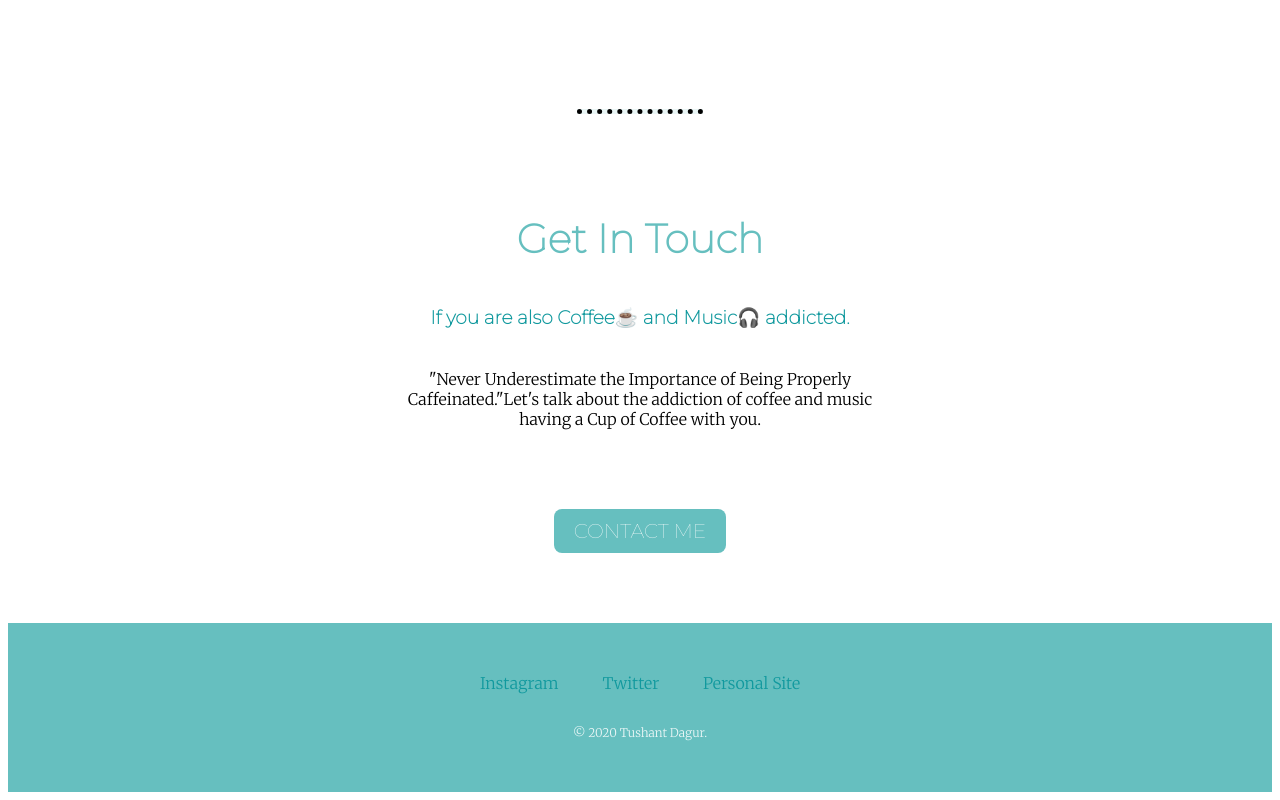
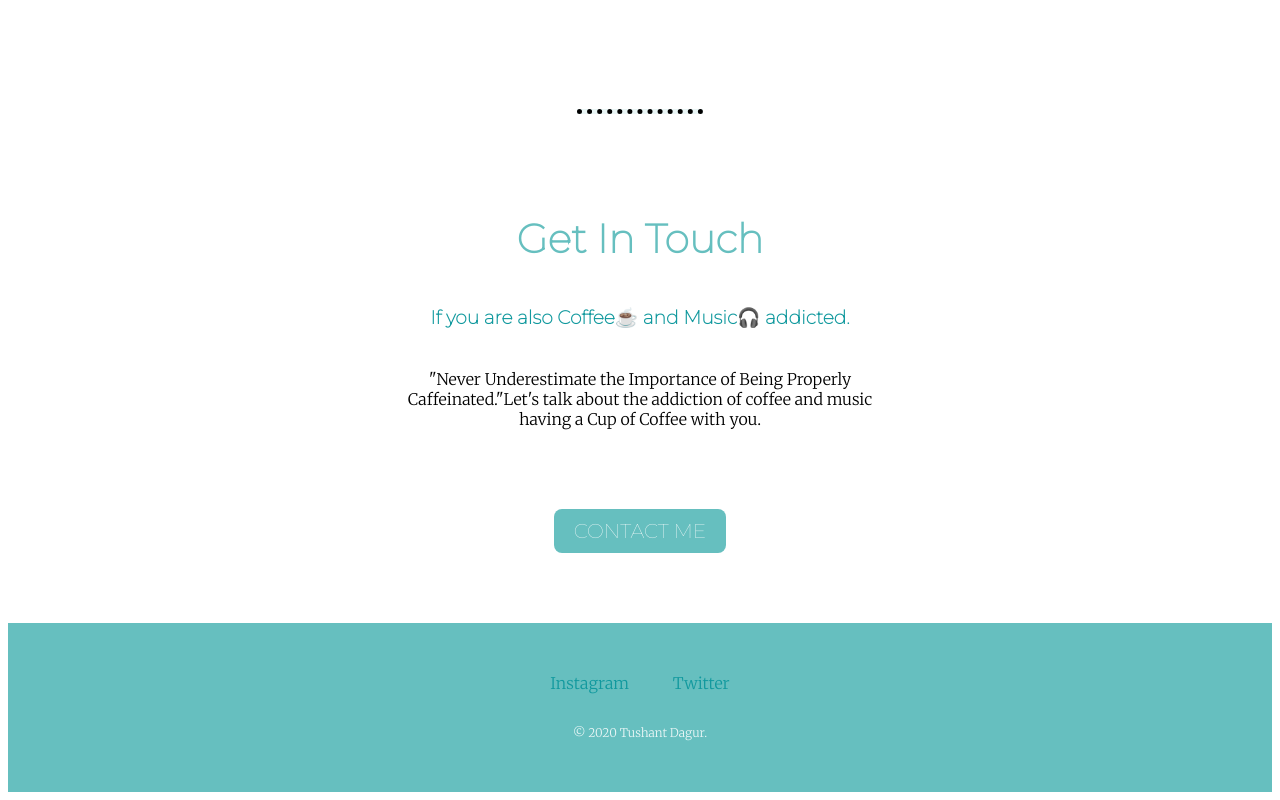
Before and after one commit to TushantDagur/website, a plain HTML site: page index.html in a window 1280 px wide. Shown: the part 1981-2781 px from the top of the page. Drawn offline with Linux system fonts and the light colour scheme.

Commit message:
Update index.html

```diff
--- a/index.html
+++ b/index.html
@@ -49,7 +49,6 @@
     <div class="bottom-container">
       <a class="footer-link" href="https://www.instagram.com/tu_shhhhant/?igshid=lzma7ccgwtju">Instagram</a>
       <a class="footer-link" href="https://twitter.com/DagurTushant?s=08">Twitter</a>
-      <a class="footer-link" href="https://tushantdagur.github.io/Personal-Site/">Personal Site</a>
       <p class="copyright">© 2020 Tushant Dagur.</p>
     </div>
 
```
